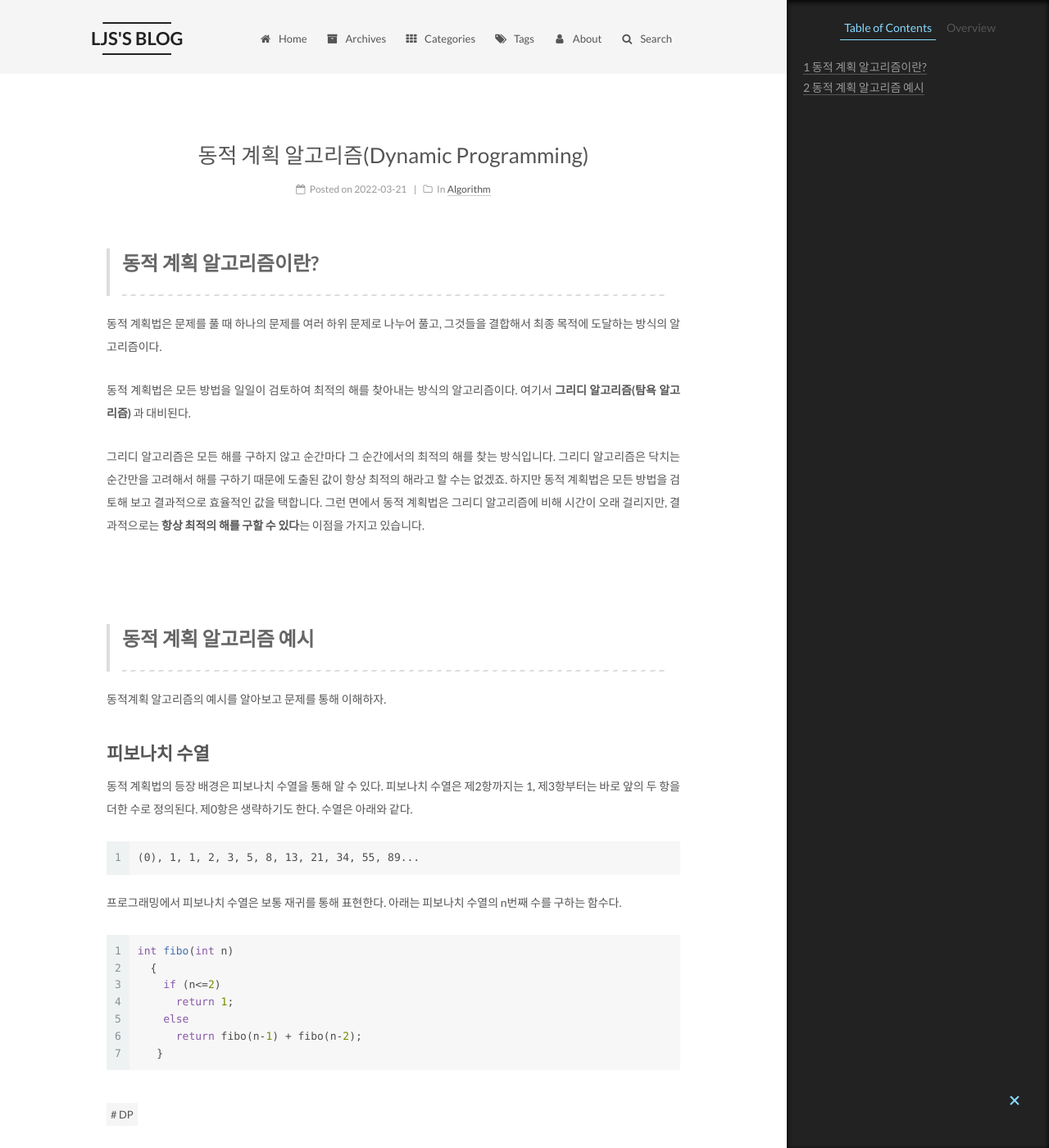
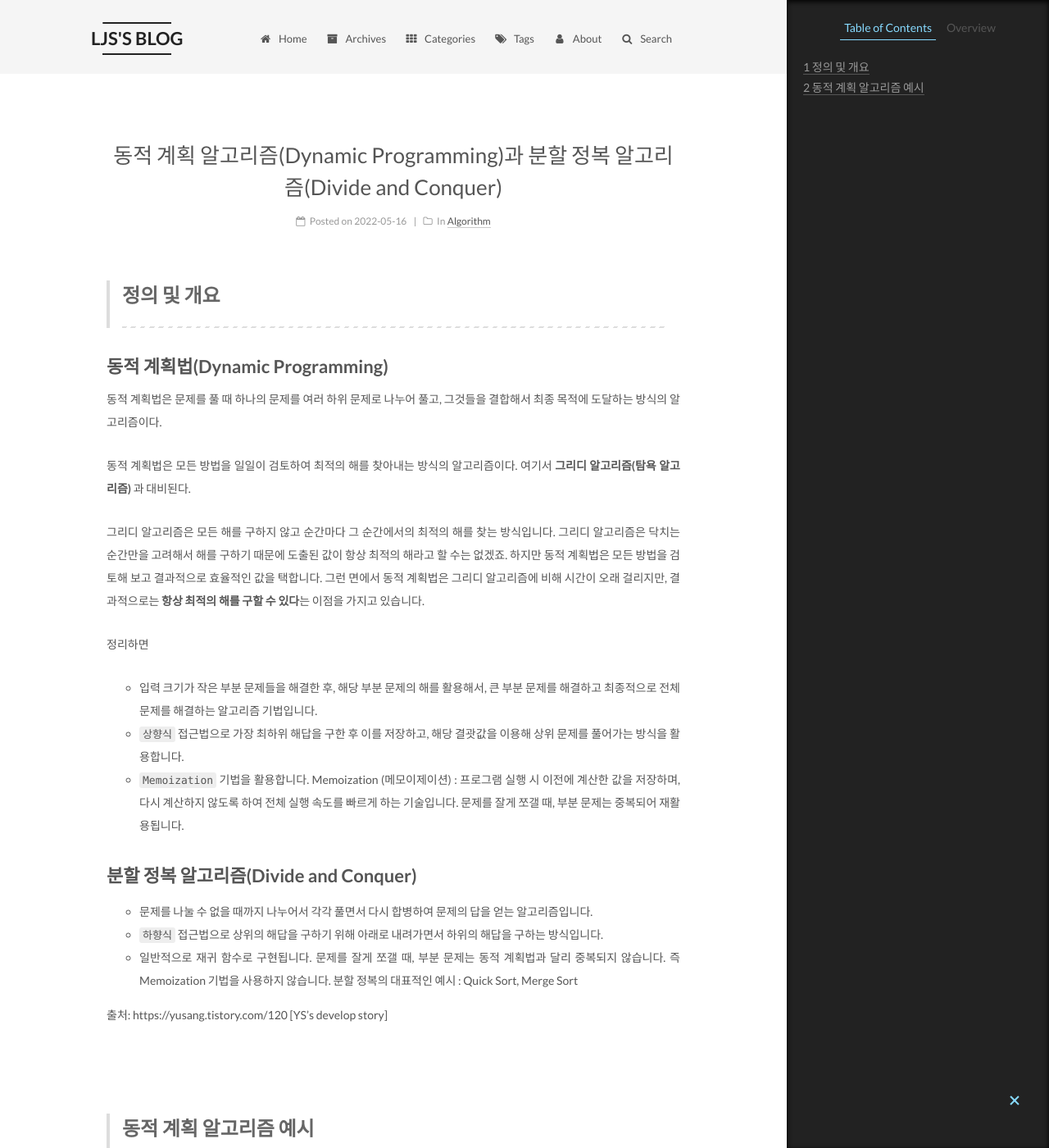
Before and after one commit to Lee-jisang/Lee-jisang.github.io, a Jekyll site: the page built from _posts/Algorithm/2022-03-21-DP.md, in a window 1280 px wide and 1400 px high. Shown: the whole window at 82% size. Built offline with Jekyll 4.4.1, drawn with Linux system fonts in a browser that asks for light colours; some of the changed text lies outside the part shown.

Commit message:
Update 2022-03-21-DP.md

```diff
--- a/_posts/Algorithm/2022-03-21-DP.md
+++ b/_posts/Algorithm/2022-03-21-DP.md
@@ -1,18 +1,21 @@
 ---
-title: 동적 계획 알고리즘(Dynamic Programming)
+title: 동적 계획 알고리즘(Dynamic Programming)과 분할 정복 알고리즘(Divide and Conquer)
 categories:
   - Algorithm
-excerpt: 동적 계획 알고리즘에 대해서 공부해보자.
-date: 2022-03-21
+excerpt: 동적 계획 알고리즘과 분할 정복 알고리즘에 대해서 공부해보자.
+date: 2022-05-16
 tags:
 - DP
+- DC
+
 ---
 
 
 
-> # 동적 계획 알고리즘이란?
+> # 정의 및 개요
 ---
 
+## 동적 계획법(Dynamic Programming)
 동적 계획법은 문제를 풀 때 하나의 문제를 여러 하위 문제로 나누어 풀고, 그것들을 결합해서 최종 목적에 도달하는 방식의 알고리즘이다.
 
 동적 계획법은 모든 방법을 일일이 검토하여 최적의 해를 찾아내는 방식의 알고리즘이다.
@@ -21,6 +24,28 @@ tags:
 그리디 알고리즘은 모든 해를 구하지 않고 순간마다 그 순간에서의 최적의 해를 찾는 방식입니다.
 그리디 알고리즘은 닥치는 순간만을 고려해서 해를 구하기 때문에 도출된 값이 항상 최적의 해라고 할 수는 없겠죠. 하지만 동적 계획법은 모든 방법을 검토해 보고 결과적으로 효율적인 값을 택합니다. 그런 면에서 동적 계획법은 그리디 알고리즘에 비해 시간이 오래 걸리지만, 결과적으로는 **항상 최적의 해를 구할 수 있다**는 이점을 가지고 있습니다.
 
+정리하면
+
+- 입력 크기가 작은 부분 문제들을 해결한 후, 해당 부분 문제의 해를 활용해서, 큰 부분 문제를 해결하고 최종적으로 전체 문제를 해결하는 알고리즘 기법입니다.
+- `상향식` 접근법으로 가장 최하위 해답을 구한 후 이를 저장하고, 해당 결괏값을 이용해 상위 문제를 풀어가는 방식을 활용합니다.
+- `Memoization` 기법을 활용합니다.
+Memoization (메모이제이션) : 프로그램 실행 시 이전에 계산한 값을 저장하며,
+다시 계산하지 않도록 하여 전체 실행 속도를 빠르게 하는 기술입니다.
+문제를 잘게 쪼갤 때, 부분 문제는 중복되어 재활용됩니다.
+
+## 분할 정복 알고리즘(Divide and Conquer)
+
+
+- 문제를 나눌 수 없을 때까지 나누어서 각각 풀면서 다시 합병하여 문제의 답을 얻는 알고리즘입니다.
+- `하향식` 접근법으로 상위의 해답을 구하기 위해 아래로 내려가면서 하위의 해답을 구하는 방식입니다.
+- 일반적으로 재귀 함수로 구현됩니다.
+문제를 잘게 쪼갤 때, 부분 문제는 동적 계획법과 달리 중복되지 않습니다.
+즉 Memoization 기법을 사용하지 않습니다.
+분할 정복의 대표적인 예시 : Quick Sort, Merge Sort
+
+
+
+출처: https://yusang.tistory.com/120 [YS's develop story]
 
 <br />
 <br />
```
